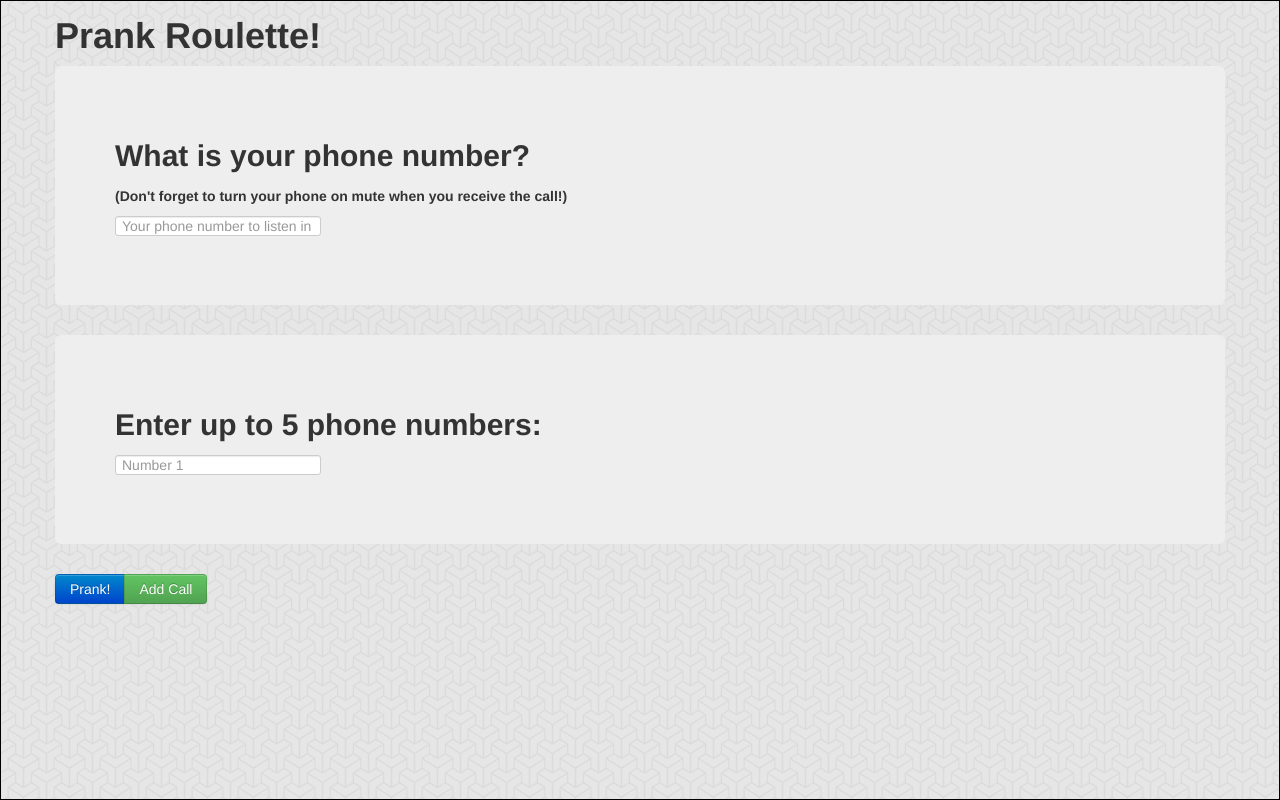
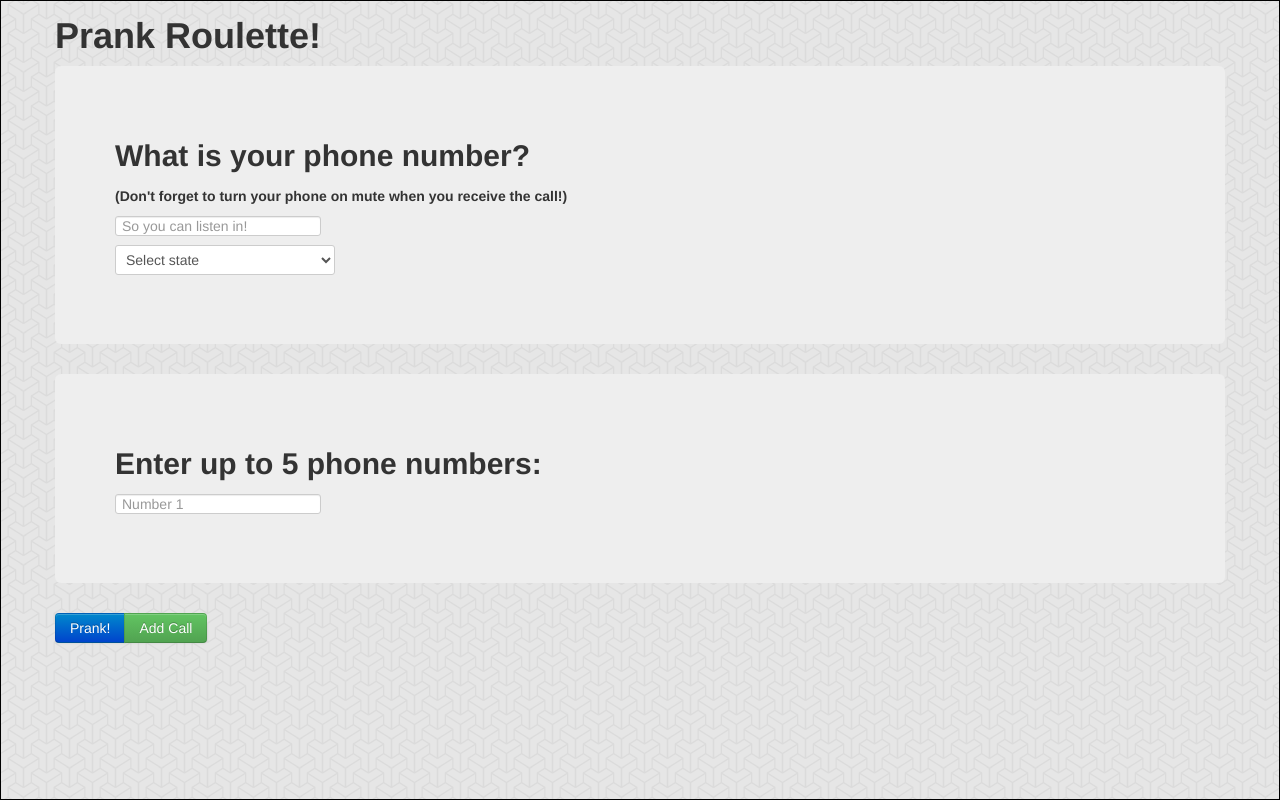
Before and after one commit to sagnew/Prank-Roulette, a Flask app: page / in a window 1280 px wide. Run offline with Flask 2, Linux system fonts and the light colour scheme; some libraries are stand-ins or nearby versions.

Commit message:
State select now available

```diff
--- a/app.py
+++ b/app.py
@@ -20,12 +20,13 @@ def prank():
     call5 = request.form['caller5']
     potentialCallers = [userNumber, call1, call2, call3, call4, call5]
     callers = []
+    selected = request.form['states']
 
     for caller in potentialCallers:
         if not caller == "":
             callers.append(caller)
-    return render_templat('index.html')
+    return render_template('index.html')
 
 if __name__ == '__main__':
 	port = int(os.environ.get("PORT",5000))
-	app.run(host='0.0.0.0', port=port)
+	app.run(host='0.0.0.0', port=port, debug="true")
--- a/static/interactivity.js
+++ b/static/interactivity.js
@@ -17,6 +17,9 @@ $(document).ready(function(){
                 placeholder: 'Number '+count
             }));
 
+            //To deal with the hidden fields I made
+            $('hidden'+count).attr("name", "hidden"+count);
+
         }
 
     });
--- a/templates/index.html
+++ b/templates/index.html
@@ -17,11 +17,23 @@
             <div class="container">
                 <h1 id="banner">Prank Roulette!</h1>
 
-                <div id='userNumberDiv' class="hero-unit">
-                    <h2>What is your phone number?</h2>
-                    <h5> (Don't forget to turn your phone on mute when you receive the call!) </h5>
-                    <input type="text" name='userNumber' id='userNumber' placeholder="Your phone number to listen in">
-                    <br>
+                <div id="containerTop" class="hero-unit">
+
+                    <div id='userNumberDiv'>
+                        <h2>What is your phone number?</h2>
+                        <h5> (Don't forget to turn your phone on mute when you receive the call!) </h5>
+                        <input type="text" name='userNumber' id='userNumber' placeholder="So you can listen in!">
+                        <br>
+                    </div>
+
+                    <div id="selectDiv">
+                        <select name="states">
+                            <option value="0">Select state</option>
+                            <option value="0">California</option>
+                            <option value="1">Pennsylvania</option>
+                        </select>
+                    </div>
+
                 </div>
 
                 <div id='textGroup' class='hero-unit'>
@@ -35,6 +47,14 @@
                         <button class="btn btn-success" type="button" id="addCall" name="addCall">Add Call</button>
                     </div>
                 </div>
+
+                <div>
+                    <input type="hidden" id="hidden2" name="caller2" value=""/>
+                    <input type="hidden" id="hidden3" name="caller3" value=""/>
+                    <input type="hidden" id="hidden4" name="caller4" value=""/>
+                    <input type="hidden" id="hidden5" name="caller5" value=""/>
+                </div>
+
         </form>
         <script src="/static/js/vendor/jquery-1.8.2.min.js" type="text/javascript"></script>
         <script src="/static/js/bootstrap/bootstrap.js" type="text/javascript"></script>
```
